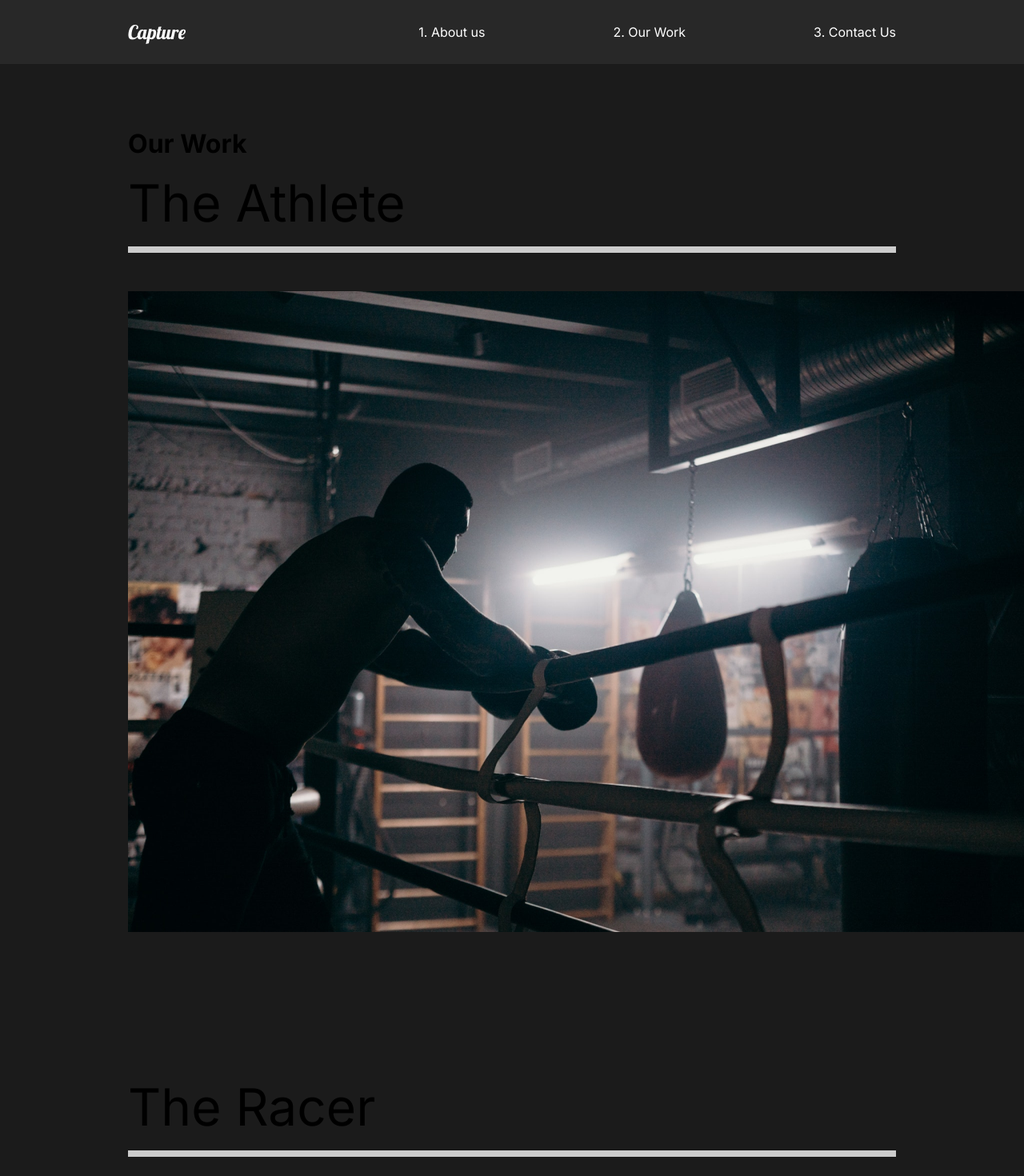
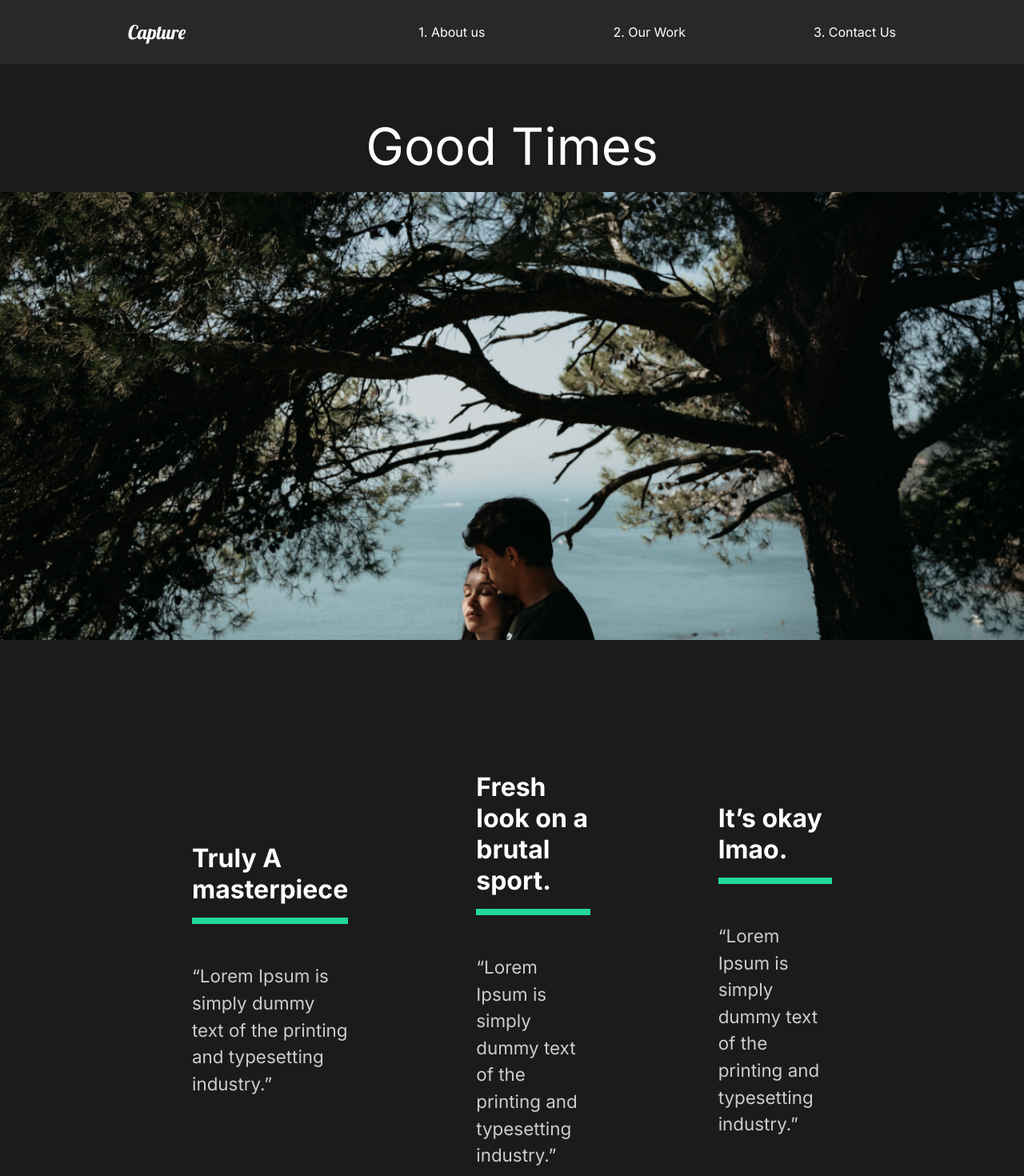
Before and after one commit to bekhairga/react-portfolio, a React (Create React App) app: page /work/good-times in a window 1280 px wide. Shown: the top 1470 px of the page at 80% size. Built offline with nearby package versions, Linux system fonts and the light colour scheme.

Commit message:
Added indivial page to each movie and styled them also added award component and its styles

```diff
--- a/src/App.js
+++ b/src/App.js
@@ -4,7 +4,8 @@
 import Nav from './components/Nav';
 import ContactUs from './pages/ContactUs';
 import OurWork from './pages/OurWork';
-import {Switch, Route} from 'react-router-dom'
+import {Switch, Route} from 'react-router-dom';
+import MovieDetail from './pages/MovieDetail';
 function App() {
   return (
     <div className="App">
@@ -14,8 +15,11 @@
         <Route path='/' exact>
           <AboutUs />
         </Route>
-        <Route path='/work'>
+        <Route path='/work' exact>
           <OurWork />
+        </Route>
+        <Route path='/work/:id'>
+          <MovieDetail />
         </Route>
         <Route path='/contact'>
           <ContactUs />
--- /dev/null
+++ b/src/MovieState.js
@@ -0,0 +1,80 @@
+import athlete from './img/athlete-small.png';
+import theracer from './img/theracer-small.png';
+import goodtimes from './img/goodtimes-small.png';
+import athlete2 from './img/athlete2.png';
+import theracer2 from './img/the-racer2.jpg';
+import goodtimes2 from './img/good-times2.jpg';
+
+export const MovieState = () => {
+    return [
+      {
+        title: 'The Athlete',
+        mainImg: athlete,
+        secondaryImg: athlete2,
+        url: '/work/the-athlete',
+        awards: [
+          {
+            title: 'Truly A masterpiece',
+            description:
+              '“Lorem Ipsum is simply dummy text of the printing and typesetting industry.”',
+          },
+          {
+            title: 'Fresh look on a brutal sport.',
+            description:
+              '“Lorem Ipsum is simply dummy text of the printing and typesetting industry.”',
+          },
+          {
+            title: 'It’s okay lmao.',
+            description:
+              '“Lorem Ipsum is simply dummy text of the printing and typesetting industry.”',
+          },
+        ],
+      },
+      {
+        title: 'Good Times',
+        mainImg: goodtimes,
+        url: '/work/good-times',
+        secondaryImg: goodtimes2,
+        awards: [
+          {
+            title: 'Truly A masterpiece',
+            description:
+              '“Lorem Ipsum is simply dummy text of the printing and typesetting industry.”',
+          },
+          {
+            title: 'Fresh look on a brutal sport.',
+            description:
+              '“Lorem Ipsum is simply dummy text of the printing and typesetting industry.”',
+          },
+          {
+            title: 'It’s okay lmao.',
+            description:
+              '“Lorem Ipsum is simply dummy text of the printing and typesetting industry.”',
+          },
+        ],
+      },
+      {
+        title: 'The Racer',
+        mainImg: theracer,
+        url: '/work/the-racer',
+        secondaryImg: theracer2,
+        awards: [
+          {
+            title: 'Truly A masterpiece',
+            description:
+              '“Lorem Ipsum is simply dummy text of the printing and typesetting industry.”',
+          },
+          {
+            title: 'Fresh look on a brutal sport.',
+            description:
+              '“Lorem Ipsum is simply dummy text of the printing and typesetting industry.”',
+          },
+          {
+            title: 'It’s okay lmao.',
+            description:
+              '“Lorem Ipsum is simply dummy text of the printing and typesetting industry.”',
+          },
+        ],
+      },
+    ];
+  };
--- /dev/null
+++ b/src/components/Award.js
@@ -0,0 +1,28 @@
+import React from 'react';
+import styled from 'styled-components';
+const Award = ({award}) => {
+    return(
+        <AwardStyle>
+            <h3>{award.title}</h3>
+            <div className="line"></div>
+            <p className="description">{award.description}</p>
+        </AwardStyle>
+    )
+}
+
+const AwardStyle = styled.div`
+    padding: 5rem;
+    h3{
+        font-size: 2rem;
+    }
+    .line{
+        width: 100%;
+        background: #23d997;
+        height: 0.5rem;
+        margin: 1rem 0rem;
+    }
+    p{
+        padding: 2rem 0rem;
+    }
+`;
+export default Award;
--- /dev/null
+++ b/src/pages/MovieDetail.js
@@ -0,0 +1,74 @@
+import React, {useState, useEffect} from 'react'
+import styled from 'styled-components';
+import Award from '../components/Award'
+import {useHistory} from 'react-router-dom';
+import {MovieState} from '../MovieState';
+
+const MovieDetail = () => {
+    const history = useHistory();
+    const url = history.location.pathname;
+    const [movies, setMovies] = useState(MovieState);
+    const [movie, setMovie] = useState(null);
+    useEffect(() => {
+        const currentMovie = movies.filter((stateMovie)=> stateMovie.url === url);
+        setMovie(currentMovie[0]);
+    }, [movies, url])
+    return (
+        <>
+        {movie && (
+        <Details>
+            <Headline>
+                <h2>{movie.title}</h2>
+                <img src={movie.mainImg} alt={movie.title}/>
+            </Headline>
+            <Awards>
+                {movie.awards.map((award) => (
+                    <Award award={award} />
+                ))}
+            </Awards>
+            <ImageDisplay>
+                <img src={movie.secondaryImg} alt={movie.title}/>
+            </ImageDisplay>
+        </Details>
+        )}
+        </>
+    )
+}
+
+const Details = styled.div`
+    color: #ffffff;
+`;
+const Headline = styled.div`
+    min-height: 90vh;
+    padding-top: 20vh;
+    position: relative;
+    h2{
+        position: absolute;
+        top: 10%;
+        left: 50%;
+        transform: translate(-50%, -10%);
+    }
+    img{
+        width: 100%;
+        height: 70vh;
+        object-fit: cover;
+    }
+`;
+const ImageDisplay = styled.div`
+    min-height: 50vh;
+    img{
+        width: 100%;
+        height: 100vh;
+        object-fit: cover;
+    }
+`;
+const Awards = styled.div`
+    min-height: 80vh;
+    display: flex;
+    margin: 5rem 10rem;
+    align-items: center;
+    justify-content: space-around;
+`;
+
+
+export default MovieDetail;
```
